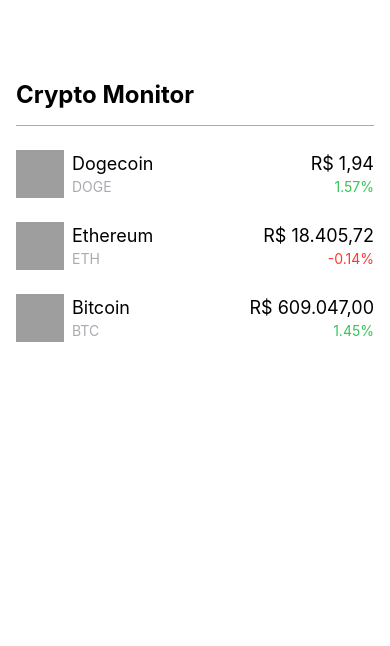
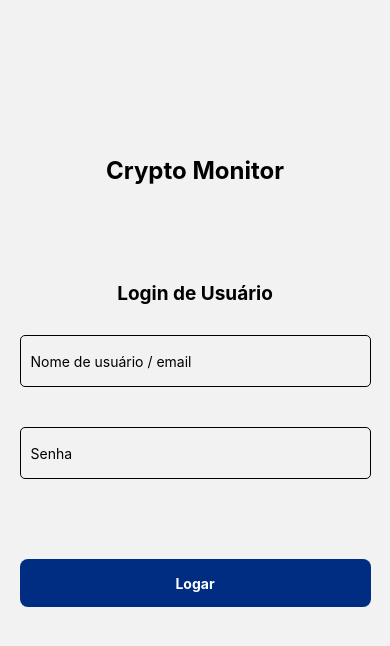
Before and after one commit to joaopedropiraja/atr_trabalho_final, a React Native app in the folder DataVisualizer/: screen /Login in a window 390 px wide. Shown: the top 646 px of the page. Built offline with nearby package versions, Linux system fonts and the light colour scheme; grey boxes are pictures that could not be loaded.

Commit message:
feat: pagina de login

```diff
--- a/DataVisualizer/App.js
+++ b/DataVisualizer/App.js
@@ -3,6 +3,7 @@
 import CryptoInformation from "./pages/CryptoInformation/CryptoInformation";
 import CryptoAlert from "./pages/CryptoAlert/CryptoAlert";
 import AlertHistory from "./pages/AlertHistory/AlertHistory";
+import Login from "./pages/Login/Login";
 import { NavigationContainer } from "@react-navigation/native";
 import { createNativeStackNavigator } from "@react-navigation/native-stack";
 
@@ -13,7 +14,7 @@
     <NavigationContainer>
       <HomeStack.Navigator
         screenOptions={{ headerShown: false }}
-        initialRouteName="Home"
+        initialRouteName="Login"
       >
         <HomeStack.Screen name="Home" component={Home} />
         <HomeStack.Screen
@@ -31,6 +32,11 @@
           component={AlertHistory}
         />
 
+        <HomeStack.Screen
+          name="Login"
+          component={Login}
+        />
+
       </HomeStack.Navigator>
     </NavigationContainer>
   );
--- a/DataVisualizer/pages/CryptoAlert/CryptoAlert.js
+++ b/DataVisualizer/pages/CryptoAlert/CryptoAlert.js
@@ -37,6 +37,7 @@
   return (
     <View style={styles.container}>
       <Text style={styles.title}>Crypto Alerts</Text>
+      <View style={styles.dividerLine} />
       <Dropdown
           style={[styles.dropdown]}
           placeholderStyle={styles.placeholderStyle}
@@ -149,4 +150,11 @@
       height: 40,
       fontSize: 16,
     },
+    dividerLine: {
+      height: StyleSheet.hairlineWidth,
+      backgroundColor: "#A9ABB1",
+      marginHorizontal: 16,
+      marginTop: 16
+
+    },
 });
--- /dev/null
+++ b/DataVisualizer/pages/Login/Login.js
@@ -0,0 +1,126 @@
+import React, { useEffect, useState } from "react";
+import { ScrollView, Text, View, StyleSheet, TextInput,TouchableOpacity } from "react-native";
+import { useNavigation } from "@react-navigation/native";
+
+export default function Login() {
+
+  const navigation = useNavigation();
+  const [userLogin, setUserLogin] = useState();
+
+  const handleItemPress = () => {
+    navigation.navigate("Home", { paramKey: "user" });
+  };
+
+return (
+    <View style={styles.container}>
+      <Text style={styles.largeTitle}>Crypto Monitor</Text>
+      <View style={styles.dividerLine}/>
+      <View style={styles.subContainer}>
+        <Text style={styles.secondTitle}>Login de Usuário</Text>
+      </View>
+        <TextInput
+            style={styles.input}
+            placeholder="Nome de usuário / email"
+            value={userLogin}
+            onChange={(value) => setUserLogin(value)}
+        />
+
+        <TextInput
+            style={styles.input}
+            placeholder="Senha"
+            value={userLogin}
+        />
+
+        <View style = {styles.miniContainer}/>
+        <TouchableOpacity
+            style={styles.cont}
+            onPress={() => handleItemPress()}
+        >
+            <Text style={styles.titleText}>Logar</Text>
+        </TouchableOpacity>
+
+    </View>
+  );
+
+}
+
+const styles = StyleSheet.create({
+    container: {
+      flex: 1,
+      alignItems: "center",
+      paddingTop: "40%"
+    },
+    miniContainer: {
+        justifyContent: "center",
+        paddingTop: 40
+      },
+    subContainer: {
+        paddingTop: 80,
+        paddingBottom: 10
+      },
+    title: {
+      fontSize: 24,
+      fontWeight: "bold",
+      marginBottom: 10,
+    },
+    cont: {
+      height: 48,
+      width: "90%",
+      borderRadius: 8,
+      backgroundColor: "#002D82",
+      justifyContent: "center",
+      alignItems: "center",
+      marginTop: 20,
+    },
+    titleText: {
+      fontSize: 14,
+      fontWeight: "bold",
+      color: "#ffffff",
+    },
+    input: {
+      height: 52,
+      width: "90%",
+      borderColor: "black",
+      borderWidth: 1.0,
+      borderRadius: 5,
+      paddingHorizontal: 10,
+      marginBottom: 20,
+      marginTop: 20,
+    },
+    subtitle: {
+      marginTop: 4,
+      fontSize: 17,
+      color: "#000000",
+      fontWeight: "bold",
+    },
+    viewMargin: {
+      marginTop: 20,
+    },
+        body: {
+          flex: 1,
+          backgroundColor: "#fff",
+        },
+        titleWrapper: {
+          marginTop: 80,
+          paddingHorizontal: 16,
+          color: '#fff'
+        },
+        largeTitle: {
+          fontSize: 24,
+          fontWeight: 'bold',
+
+        },
+        secondTitle: {
+            fontSize: 19,
+            fontWeight: 'bold',
+
+          },
+        dividerLine: {
+          height: StyleSheet.hairlineWidth,
+          backgroundColor: "#A9ABB1",
+          marginHorizontal: 16,
+          marginTop: 16
+
+        },
+
+  });
```
